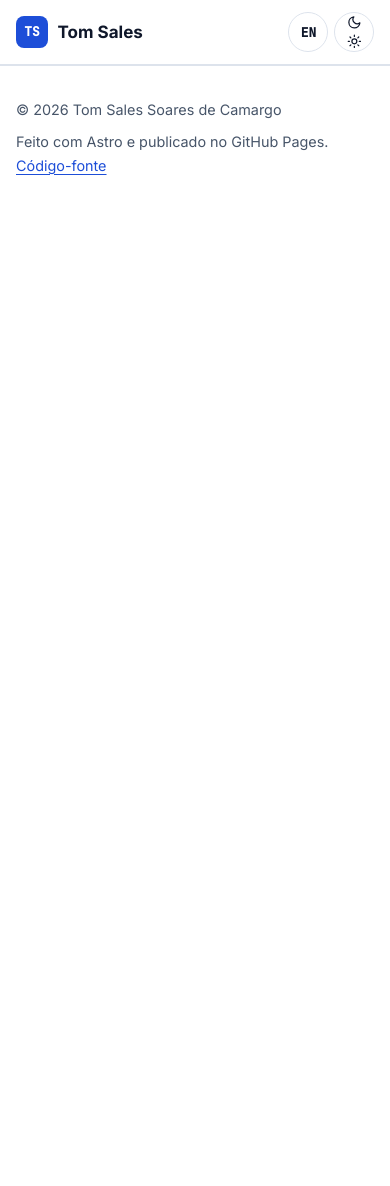
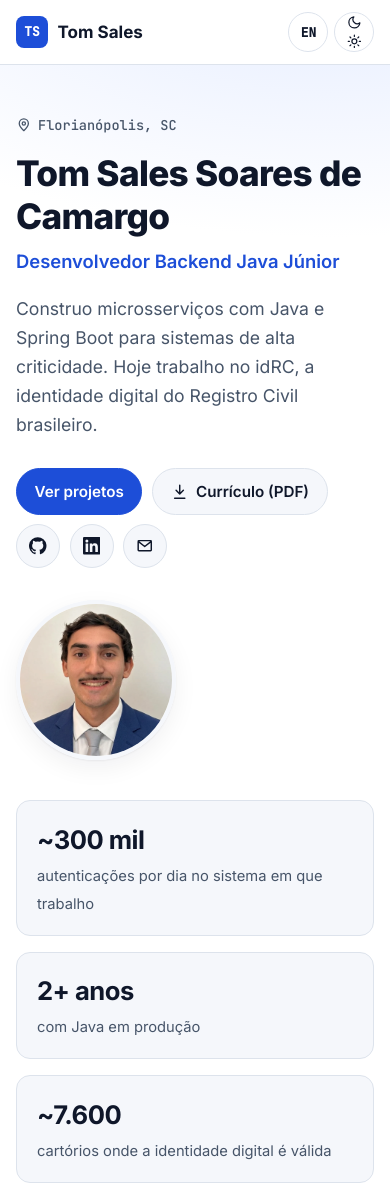
Before and after one commit to tomsalescamargo/tomsalescamargo.github.io, an Astro site: page / in a window 390 px wide. Shown: the top 1186 px of the page. Before the commit the page ends 844 px from the top, so only its background shows below. Built offline with nearby package versions, Linux system fonts and the light colour scheme; Astro itself is replaced by a stand-in of ours.

Commit message:
feat: add hero and about sections
- Responsive hero with optimized profile photo (AVIF/WebP, srcset)
- Calls to action: projects, resume download, GitHub, LinkedIn, email
- Key metrics row and about text from the profile data

```diff
--- /dev/null
+++ b/src/components/About.astro
@@ -0,0 +1,33 @@
+---
+import type { Profile, Locale } from "../data/types";
+import { useTranslations } from "../i18n/ui";
+
+interface Props {
+  profile: Profile;
+  locale: Locale;
+}
+const { profile, locale } = Astro.props;
+const t = useTranslations(locale);
+---
+
+<section id="sobre" class="section" aria-labelledby="sobre-title">
+  <div class="container">
+    <h2 id="sobre-title" class="section-title" data-index="01.">
+      {t("about.title")}
+    </h2>
+    <div class="prose">
+      {profile.about.map((p) => (
+        <p>{p}</p>
+      ))}
+    </div>
+  </div>
+</section>
+
+<style>
+  .prose {
+    display: grid;
+    gap: 1.1rem;
+    max-width: 46rem;
+    font-size: 1.08rem;
+  }
+</style>
--- /dev/null
+++ b/src/components/Hero.astro
@@ -0,0 +1,158 @@
+---
+import { Picture } from "astro:assets";
+import type { Profile, Locale } from "../data/types";
+import { useTranslations } from "../i18n/ui";
+import Icon from "./Icon.astro";
+import photo from "../assets/tom.png";
+
+interface Props {
+  profile: Profile;
+  locale: Locale;
+}
+const { profile, locale } = Astro.props;
+const t = useTranslations(locale);
+---
+
+<section class="hero" aria-labelledby="hero-title">
+  <div class="container grid">
+    <div class="intro">
+      <p class="eyebrow">
+        <Icon name="pin" />
+        {profile.location}
+      </p>
+      <h1 id="hero-title">{profile.name}</h1>
+      <p class="role">{profile.role}</p>
+      <p class="headline">{profile.headline}</p>
+      <div class="cta">
+        <a class="btn btn-primary" href="#projetos">
+          {t("hero.projects")}
+        </a>
+        <a class="btn" href={profile.cv} download>
+          <Icon name="download" />
+          {t("hero.cv")}
+        </a>
+        <a class="btn icon-btn" href={profile.github} aria-label="GitHub">
+          <Icon name="github" />
+        </a>
+        <a class="btn icon-btn" href={profile.linkedin} aria-label="LinkedIn">
+          <Icon name="linkedin" />
+        </a>
+        <a class="btn icon-btn" href={`mailto:${profile.email}`} aria-label="E-mail">
+          <Icon name="mail" />
+        </a>
+      </div>
+    </div>
+    <Picture
+      src={photo}
+      alt={t("hero.photoAlt")}
+      widths={[220, 320, 440]}
+      sizes="(max-width: 760px) 220px, 320px"
+      formats={["avif", "webp"]}
+      class="photo"
+      loading="eager"
+      fetchpriority="high"
+    />
+  </div>
+  <div class="container">
+    <ul class="metrics">
+      {profile.metrics.map((m) => (
+        <li>
+          <strong>{m.value}</strong>
+          <span>{m.label}</span>
+        </li>
+      ))}
+    </ul>
+  </div>
+</section>
+
+<style>
+  .hero {
+    padding-block: clamp(3rem, 9vw, 6rem) clamp(2.5rem, 6vw, 4rem);
+    background:
+      radial-gradient(60rem 30rem at 85% -10%, var(--accent-soft), transparent 60%), var(--bg);
+  }
+  .grid {
+    display: grid;
+    grid-template-columns: 1fr auto;
+    align-items: center;
+    gap: clamp(2rem, 6vw, 4rem);
+  }
+  .eyebrow {
+    display: inline-flex;
+    align-items: center;
+    gap: 0.4rem;
+    font-family: var(--font-mono);
+    font-size: 0.85rem;
+    color: var(--muted);
+    margin-bottom: 1rem;
+  }
+  h1 {
+    font-size: clamp(2.2rem, 5.5vw, 3.6rem);
+    font-weight: 800;
+  }
+  .role {
+    margin-top: 0.6rem;
+    font-size: clamp(1.15rem, 2.4vw, 1.4rem);
+    font-weight: 600;
+    color: var(--accent);
+  }
+  .headline {
+    margin-top: 1.1rem;
+    max-width: 38rem;
+    color: var(--muted);
+    font-size: 1.1rem;
+  }
+  .cta {
+    display: flex;
+    flex-wrap: wrap;
+    gap: 0.6rem;
+    margin-top: 1.8rem;
+  }
+  .icon-btn {
+    padding: 0;
+    width: 2.75rem;
+    justify-content: center;
+  }
+  .photo {
+    width: 320px;
+    aspect-ratio: 1;
+    border-radius: 50%;
+    object-fit: cover;
+    border: 4px solid var(--surface);
+    box-shadow: var(--shadow);
+  }
+  .metrics {
+    list-style: none;
+    display: grid;
+    grid-template-columns: repeat(3, 1fr);
+    gap: 1rem;
+    margin-top: clamp(2.5rem, 6vw, 3.5rem);
+  }
+  .metrics li {
+    padding: 1.1rem 1.25rem;
+    border: 1px solid var(--border);
+    border-radius: var(--radius);
+    background: var(--surface);
+  }
+  .metrics strong {
+    display: block;
+    font-size: 1.6rem;
+    letter-spacing: -0.02em;
+  }
+  .metrics span {
+    color: var(--muted);
+    font-size: 0.92rem;
+  }
+  @media (max-width: 760px) {
+    .grid {
+      grid-template-columns: 1fr;
+    }
+    .photo {
+      order: -1;
+      width: 160px;
+    }
+    .metrics {
+      grid-template-columns: 1fr;
+    }
+  }
+</style>
--- a/src/components/Home.astro
+++ b/src/components/Home.astro
@@ -1,13 +1,18 @@
 ---
 import type { Locale } from "../data/types";
+import { getProfile } from "../data/profile";
 import Base from "../layouts/Base.astro";
+import Hero from "./Hero.astro";
+import About from "./About.astro";
 
 interface Props {
   locale: Locale;
 }
 const { locale } = Astro.props;
+const profile = getProfile(locale);
 ---
 
 <Base locale={locale}>
-  <div class="container"></div>
+  <Hero profile={profile} locale={locale} />
+  <About profile={profile} locale={locale} />
 </Base>
```
Also changed, not shown: src/assets/tom.png (added).
